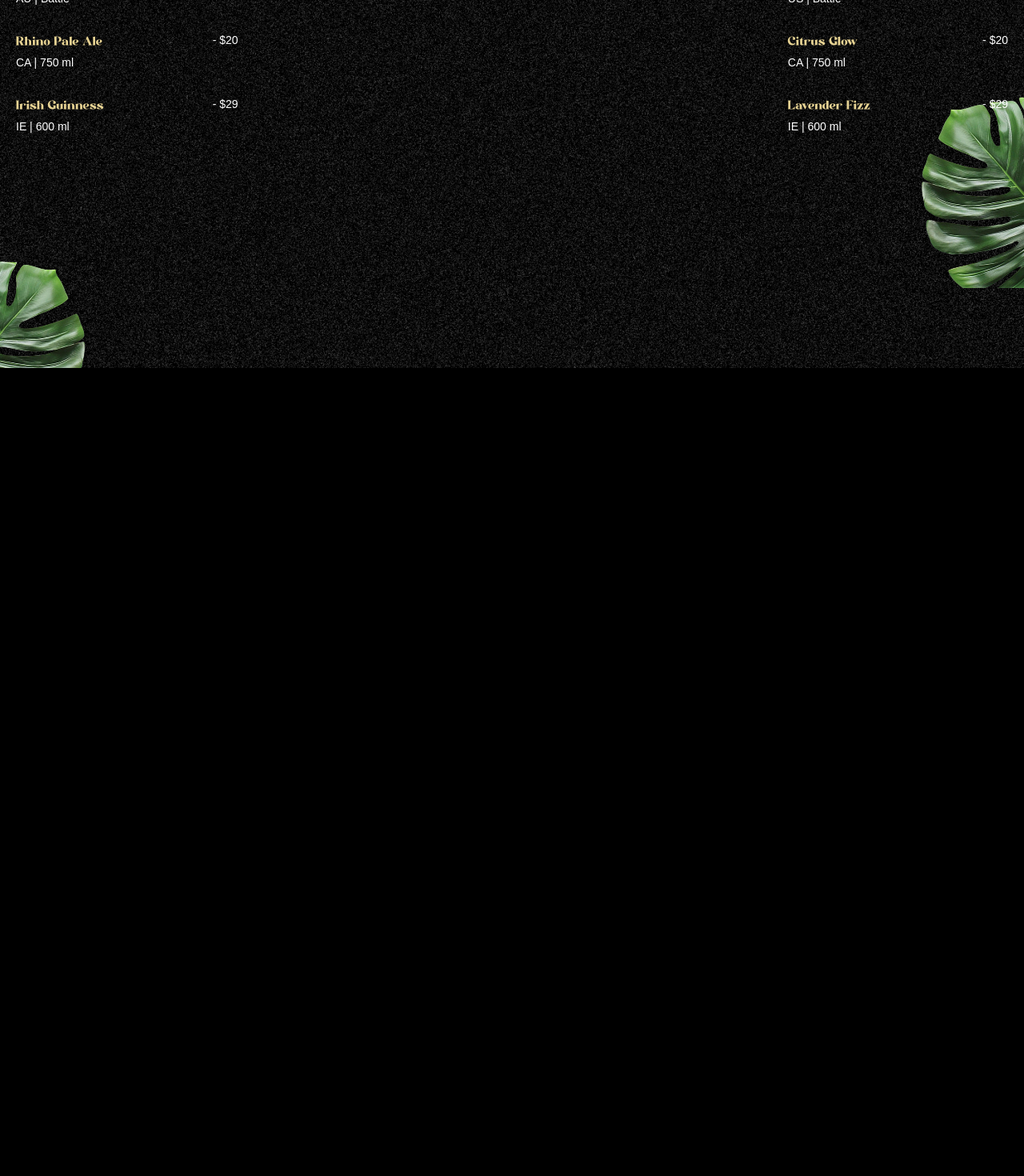
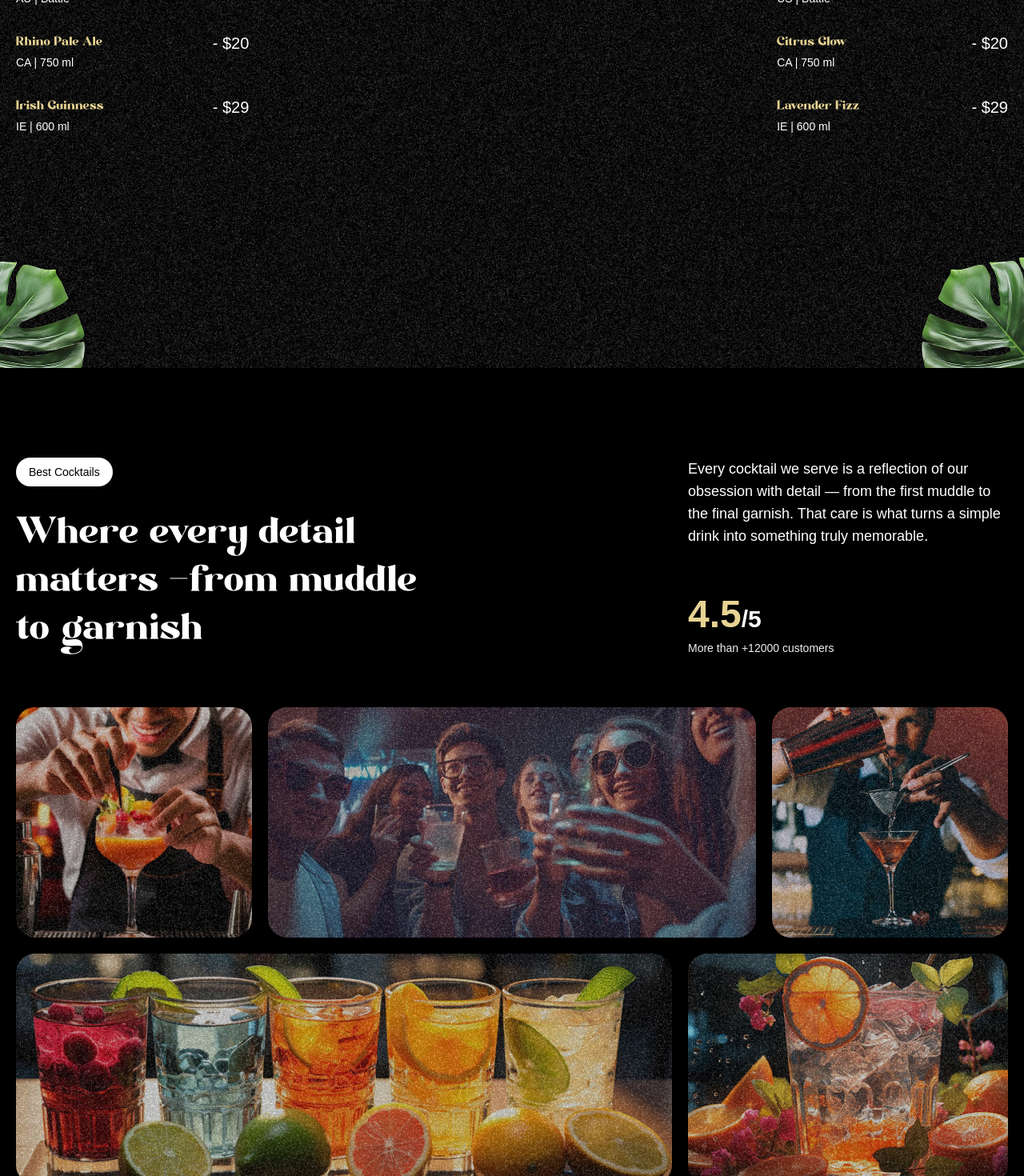
Before and after one commit to Fede-Aletti/gsap_cocktails, a React (Vite) app: page / in a window 1280 px wide. Shown: the part 1140-2610 px from the top of the page at 80% size. Before the commit the page ends 1600 px from the top, so only its background shows below. Built offline with nearby package versions, Linux system fonts and the light colour scheme; a web font is replaced by a local one.

Commit message:
Add About section and refactor Navbar import; update Cocktails component text

```diff
--- a/src/App.tsx
+++ b/src/App.tsx
@@ -1,8 +1,9 @@
-import { Navbar } from "./components/nav-bar";
+import Navbar from "./components/nav-bar";
 import { Hero } from "./components/hero";
 import { Cocktails } from "./components/cocktails";
 import gsap from 'gsap';
 import { ScrollTrigger, SplitText } from "gsap/all";
+import { About } from "./components/about";
 
 gsap.registerPlugin(ScrollTrigger, SplitText);
 
@@ -12,7 +13,7 @@
       <Navbar />
       <Hero />
       <Cocktails />
-
+      <About />
     </main>
   );
 };
--- /dev/null
+++ b/src/components/about.tsx
@@ -0,0 +1,92 @@
+import { useGSAP } from "@gsap/react";
+import gsap from "gsap";
+import { SplitText } from "gsap/all";
+
+export const About = () => {
+  useGSAP(() => {
+    const titleSplit = SplitText.create("#about h2", {
+      type: "words",
+    });
+
+    const scrollTimeline = gsap.timeline({
+      scrollTrigger: {
+        trigger: "#about",
+        start: "top center",
+      },
+    });
+
+    scrollTimeline
+      .from(titleSplit.words, {
+        opacity: 0,
+        duration: 1,
+        yPercent: 100,
+        ease: "expo.out",
+        stagger: 0.02,
+      })
+      .from(".top-grid div, .bottom-grid div", {
+        opacity: 0,
+        duration: 1,
+        ease: "power1.inOut",
+        stagger: 0.04,
+      }, "-=0.5");
+  });
+
+  return (
+    <div id="about">
+      <div className="mb-16 md:px-0 px-5">
+        <div className="content">
+          <div className="md:col-span-8">
+            <p className="badge">Best Cocktails</p>
+            <h2>
+              Where every detail matters <span className="text-white">-</span>
+              from muddle to garnish
+            </h2>
+          </div>
+
+          <div className="sub-content">
+            <p>
+              Every cocktail we serve is a reflection of our obsession with
+              detail — from the first muddle to the final garnish. That care is
+              what turns a simple drink into something truly memorable.
+            </p>
+
+            <div>
+              <p className="md:text-3xl text-xl font-bold">
+                <span>4.5</span>/5
+              </p>
+              <p className="text-sm text-white-100">
+                More than +12000 customers
+              </p>
+            </div>
+          </div>
+        </div>
+      </div>
+
+      <div className="top-grid">
+        <div className="md:col-span-3">
+          <div className="noisy" />
+          <img src="/images/abt1.png" alt="grid-img-1" />
+        </div>
+        <div className="md:col-span-6">
+          <div className="noisy" />
+          <img src="/images/abt2.png" alt="grid-img-2" />
+        </div>
+        <div className="md:col-span-3">
+          <div className="noisy" />
+          <img src="/images/abt5.png" alt="grid-img-3" />
+        </div>
+      </div>
+
+      <div className="bottom-grid">
+        <div className="md:col-span-8">
+          <div className="noisy" />
+          <img src="/images/abt3.png" alt="grid-img-4" />
+        </div>
+        <div className="md:col-span-4">
+          <div className="noisy" />
+          <img src="/images/abt4.png" alt="grid-img-5" />
+        </div>
+      </div>
+    </div>
+  );
+};
--- a/src/components/cocktails.tsx
+++ b/src/components/cocktails.tsx
@@ -13,16 +13,15 @@
       },
     });
 
-    parallaxTimeline.from("#c-left-leaf", {
-      x: -100,
-      y: 100,
-    }).from("#c-right-leaf", {
-      x: 100,
-      y: -100,
-    })
-
-
-
+    parallaxTimeline
+      .from("#c-left-leaf", {
+        x: -100,
+        y: 100,
+      })
+      .from("#c-right-leaf", {
+        x: 100,
+        y: 100,
+      });
   });
 
   return (
@@ -36,7 +35,8 @@
 
       <div className="list">
         <div className="popular">
-          <h2>Most Popular Cocktails</h2>
+          <h2>Most popular cocktails:</h2>
+
           <ul>
             {cocktailLists.map(({ name, country, detail, price }) => (
               <li key={name}>
@@ -46,14 +46,15 @@
                     {country} | {detail}
                   </p>
                 </div>
-                <p>- {price}</p>
+                <span>- {price}</span>
               </li>
             ))}
           </ul>
         </div>
 
         <div className="loved">
-          <h2>Most Loved Mocktails</h2>
+          <h2>Most loved mocktails:</h2>
+
           <ul>
             {mockTailLists.map(({ name, country, detail, price }) => (
               <li key={name}>
@@ -63,7 +64,7 @@
                     {country} | {detail}
                   </p>
                 </div>
-                <p>- {price}</p>
+                <span>- {price}</span>
               </li>
             ))}
           </ul>
--- a/src/components/nav-bar.tsx
+++ b/src/components/nav-bar.tsx
@@ -1,9 +1,9 @@
 import gsap from 'gsap';
 import { useGSAP } from '@gsap/react'
 
-import { navLinks } from '../constants/index'
+import { navLinks } from '../constants'
 
-export const Navbar = () => {
+const Navbar = () => {
  useGSAP(() => {
 	const navTween = gsap.timeline({
 	 scrollTrigger: {
@@ -29,13 +29,14 @@
 		</a>
 
 		<ul>
-		 {navLinks.map((link) => (
+		 {navLinks.map((link: { id: string; title: string }) => (
 			<li key={link.id}>
 			 <a href={`#${link.id}`}>{link.title}</a>
 			</li>
 		 ))}
 		</ul>
-      </div>
-    </nav>
-  );
-};
+	 </div>
+	</nav>
+ )
+}
+export default Navbar
```
